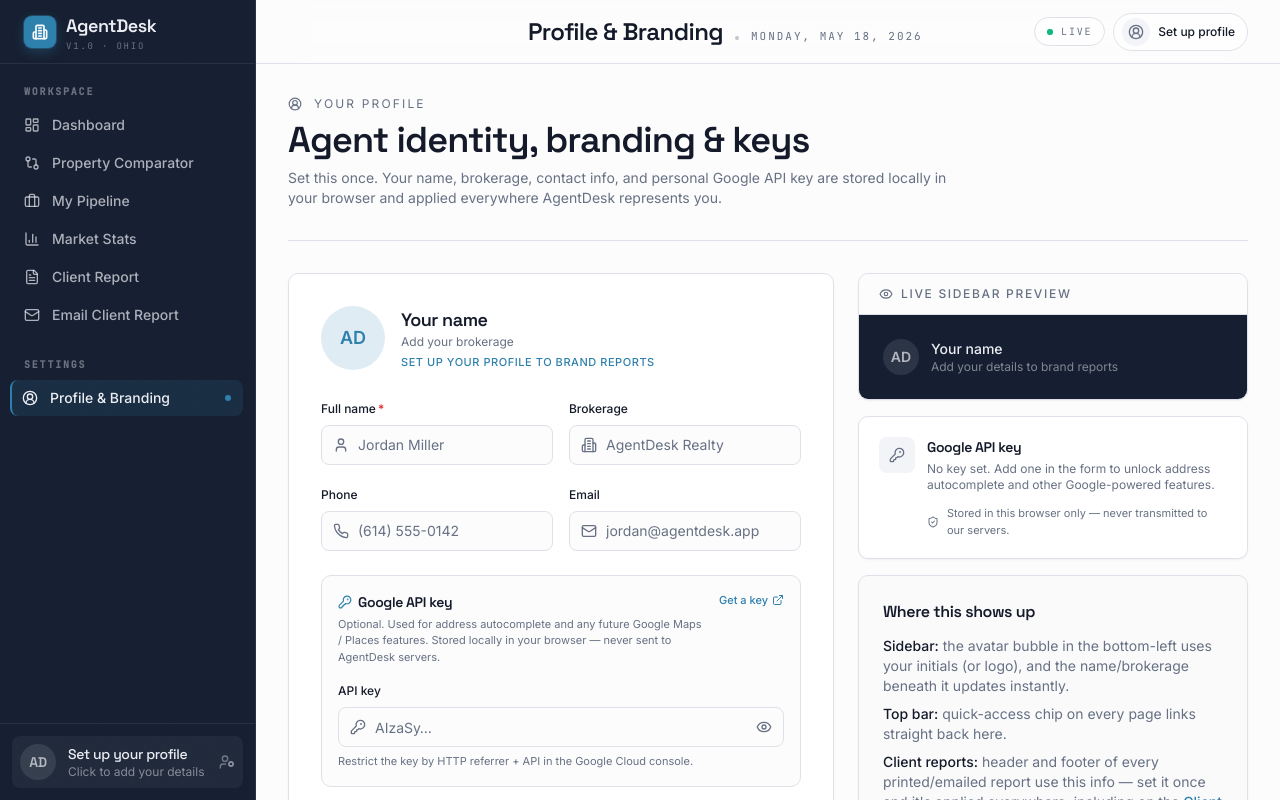
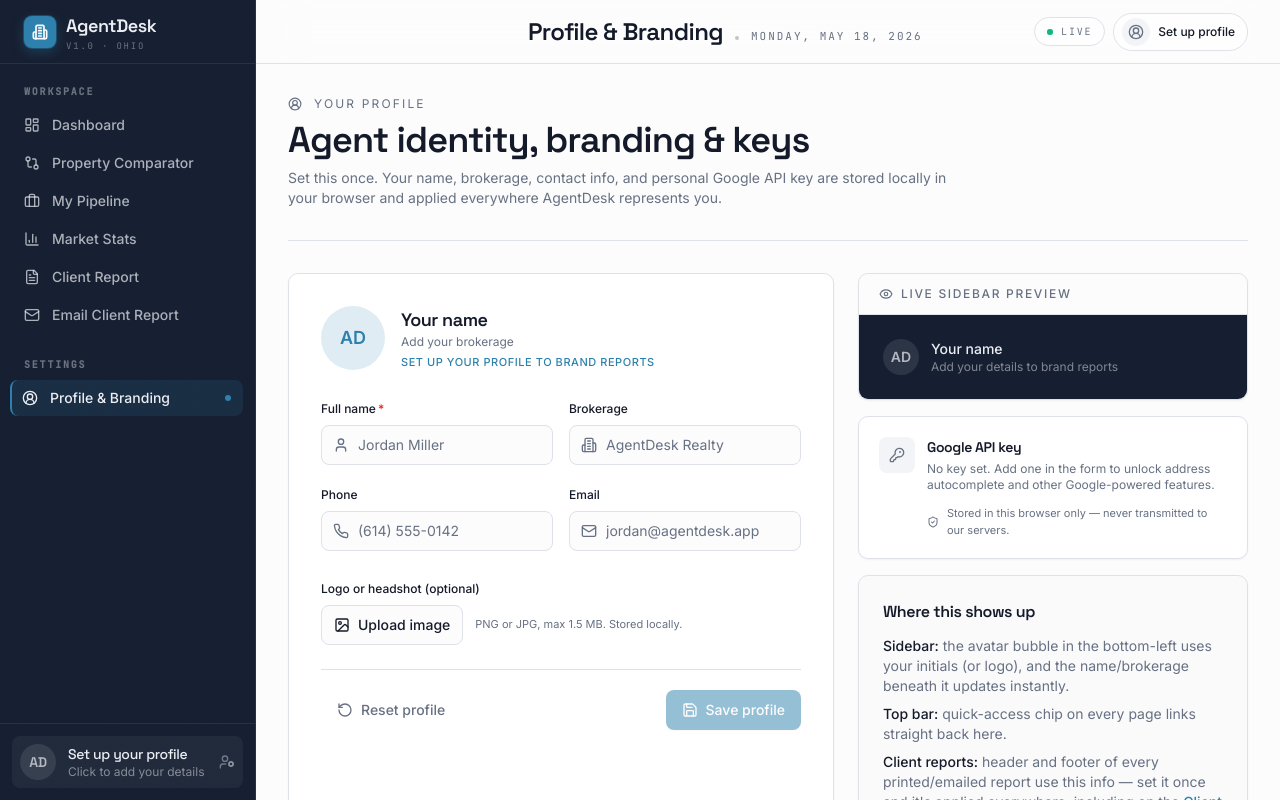
Before and after one commit to puterbuagh/real-estate-agent-tool-a28653, a Next.js app: page /profile in a window 1280 px wide. Built offline with nearby package versions, Linux system fonts and the light colour scheme.

Commit message:
Update from Colable — 2026-05-18T08:28:03.049Z

```diff
--- a/components/profile/ProfileForm.tsx
+++ b/components/profile/ProfileForm.tsx
@@ -12,10 +12,6 @@ import {
   Save,
   RotateCcw,
   CheckCircle2,
-  KeyRound,
-  Eye,
-  EyeOff,
-  ExternalLink,
 } from "lucide-react";
 import { Input } from "@/components/ui/Input";
 import { Button } from "@/components/ui/Button";
@@ -49,16 +45,6 @@ const schema = z.object({
     .max(2_500_000, "Logo too large")
     .optional()
     .or(z.literal("")),
-  googleApiKey: z
-    .string()
-    .trim()
-    .max(200, "That key looks too long — double-check it")
-    .refine(
-      (v) => v === "" || /^[A-Za-z0-9_\-]{20,}$/.test(v),
-      "Google API keys are 20+ characters, letters/numbers/_/- only"
-    )
-    .optional()
-    .or(z.literal("")),
 });
 
 type FormState = {
@@ -67,7 +53,6 @@ type FormState = {
   phone: string;
   email: string;
   logoUrl: string;
-  googleApiKey: string;
 };
 
 function toForm(b: AgentBranding): FormState {
@@ -77,7 +62,6 @@ function toForm(b: AgentBranding): FormState {
     phone: b.phone ?? "",
     email: b.email ?? "",
     logoUrl: b.logoUrl ?? "",
-    googleApiKey: b.googleApiKey ?? "",
   };
 }
 
@@ -92,8 +76,6 @@ function Field({
   error,
   autoComplete,
   required,
-  rightSlot,
-  description,
 }: {
   id: string;
   label: string;
@@ -105,8 +87,6 @@ function Field({
   error?: string;
   autoComplete?: string;
   required?: boolean;
-  rightSlot?: React.ReactNode;
-  description?: React.ReactNode;
 }) {
   return (
     <div className="space-y-1.5">
@@ -125,21 +105,12 @@ function Field({
           autoComplete={autoComplete}
           className={cn(
             "pl-9",
-            rightSlot && "pr-10",
             error && "border-destructive focus-visible:ring-destructive"
           )}
           aria-invalid={!!error}
           aria-describedby={error ? `${id}-error` : undefined}
         />
-        {rightSlot && (
-          <div className="absolute right-1 top-1/2 -translate-y-1/2">
-            {rightSlot}
-          </div>
-        )}
       </div>
-      {description && !error && (
-        <p className="text-[11px] text-muted-foreground">{description}</p>
-      )}
       {error && (
         <p
           id={`${id}-error`}
@@ -163,7 +134,6 @@ function ProfileForm() {
   const [submitting, setSubmitting] = React.useState(false);
   const [dirty, setDirty] = React.useState(false);
   const [justSaved, setJustSaved] = React.useState(false);
-  const [showKey, setShowKey] = React.useState(false);
 
   React.useEffect(() => {
     setForm(toForm(branding));
@@ -220,8 +190,6 @@ function ProfileForm() {
         phone: parsed.data.phone || "",
         email: parsed.data.email || "",
         logoUrl: parsed.data.logoUrl || "",
-        avatarUrl: branding.avatarUrl ?? null,
-        googleApiKey: parsed.data.googleApiKey || "",
       });
       setErrors({});
       setDirty(false);
@@ -241,17 +209,13 @@ function ProfileForm() {
   function handleReset() {
     if (typeof window !== "undefined") {
       const ok = window.confirm(
-        "Reset your profile? This clears your saved branding (including your Google API key) from this browser."
+        "Reset your profile? This clears your saved branding from this browser."
       );
       if (!ok) return;
     }
     resetBranding();
     toast.success("Profile reset");
   }
-
-  const keyMasked = form.googleApiKey
-    ? `${form.googleApiKey.slice(0, 4)}••••${form.googleApiKey.slice(-4)}`
-    : "";
 
   return (
     <form onSubmit={handleSubmit} noValidate className="space-y-6">
@@ -334,79 +298,6 @@ function ProfileForm() {
         />
       </div>
 
-      <div className="space-y-3 rounded-lg border border-border bg-muted/30 p-4">
-        <div className="flex items-start justify-between gap-3">
-          <div>
-            <h3 className="font-display text-sm font-semibold tracking-tight text-foreground flex items-center gap-1.5">
-              <KeyRound className="h-3.5 w-3.5 text-primary" aria-hidden="true" />
-              Google API key
-            </h3>
-            <p className="mt-1 text-[11px] text-muted-foreground max-w-md">
-              Optional. Used for address autocomplete and any future Google
-              Maps / Places features. Stored locally in your browser — never
-              sent to AgentDesk servers.
-            </p>
-          </div>
-          <a
-            href="https://console.cloud.google.com/google/maps-apis/credentials"
-            target="_blank"
-            rel="noopener noreferrer"
-            className="inline-flex items-center gap-1 text-[11px] font-medium text-primary hover:underline shrink-0"
-          >
-            Get a key
-            <ExternalLink className="h-3 w-3" aria-hidden="true" />
-          </a>
-        </div>
-
-        <Field
-          id="profile-google-key"
-          label="API key"
-          icon={KeyRound}
-          value={form.googleApiKey}
-          onChange={(v) => update("googleApiKey", v.trim())}
-          placeholder="AIzaSy…"
-          type={showKey ? "text" : "password"}
-          autoComplete="off"
-          error={errors.googleApiKey}
-          description={
-            form.googleApiKey && !showKey
-              ? `Saved: ${keyMasked}`
-              : "Restrict the key by HTTP referrer + API in the Google Cloud console."
-          }
-          rightSlot={
-            <button
-              type="button"
-              onClick={() => setShowKey((s) => !s)}
-              className="inline-flex h-8 w-8 items-center justify-center rounded-md text-muted-foreground hover:bg-accent hover:text-foreground"
-              aria-label={showKey ? "Hide API key" : "Show API key"}
-              tabIndex={-1}
-            >
-              {showKey ? (
-                <EyeOff className="h-4 w-4" aria-hidden="true" />
-              ) : (
-                <Eye className="h-4 w-4" aria-hidden="true" />
-              )}
-            </button>
-          }
-        />
-
-        {form.googleApiKey && (
-          <div className="flex items-center justify-between gap-2 pt-1">
-            <span className="inline-flex items-center gap-1 text-[11px] font-medium text-[hsl(var(--success))]">
-              <CheckCircle2 className="h-3 w-3" aria-hidden="true" />
-              Key entered — save the form to activate.
-            </span>
-            <button
-              type="button"
-              onClick={() => update("googleApiKey", "")}
-              className="text-[11px] font-medium text-muted-foreground hover:text-destructive"
-            >
-              Clear key
-            </button>
-          </div>
-        )}
-      </div>
-
       <div className="space-y-1.5">
         <label htmlFor="profile-logo" className="text-xs font-medium text-foreground">
           Logo or headshot (optional)
```
